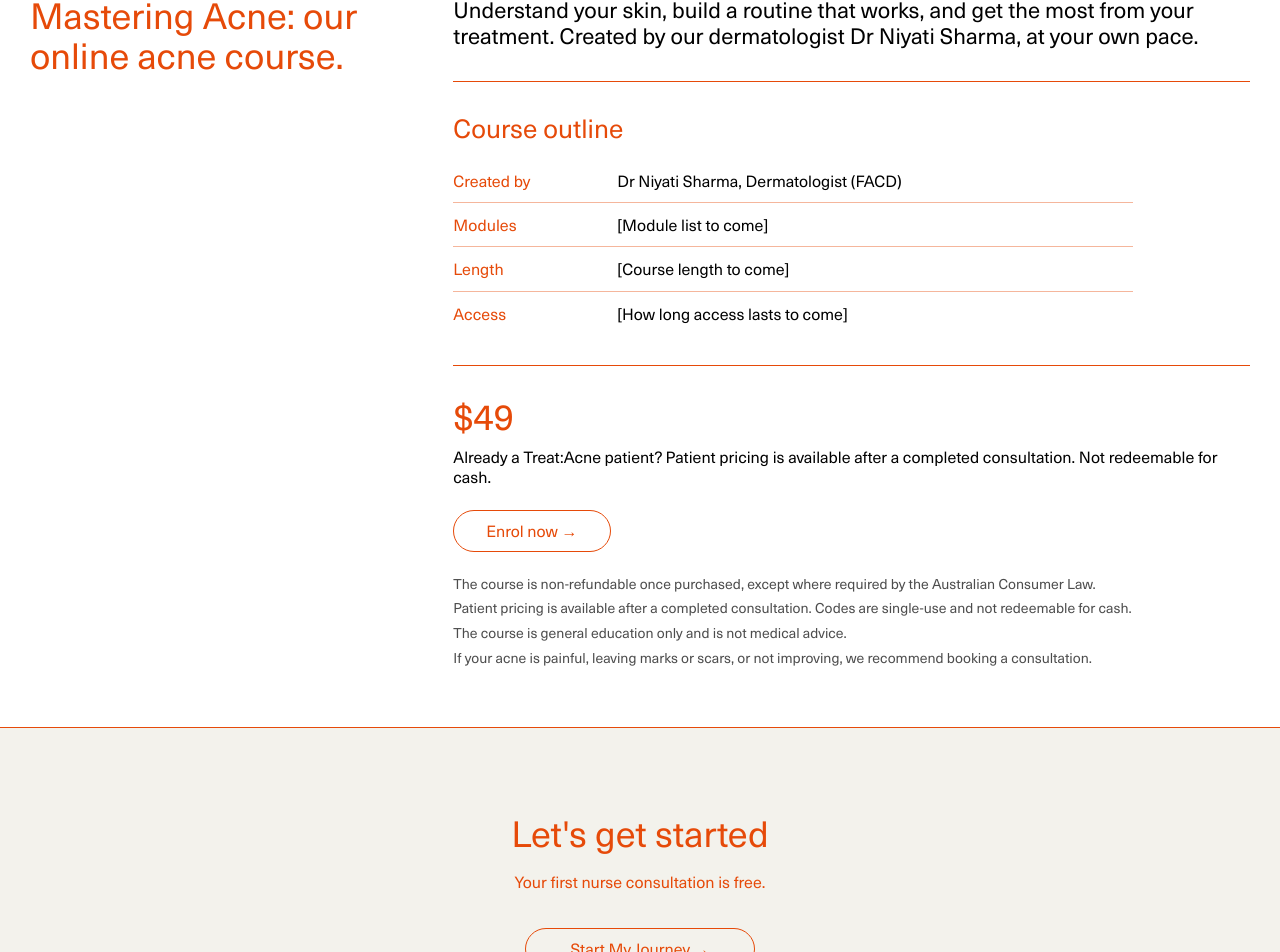
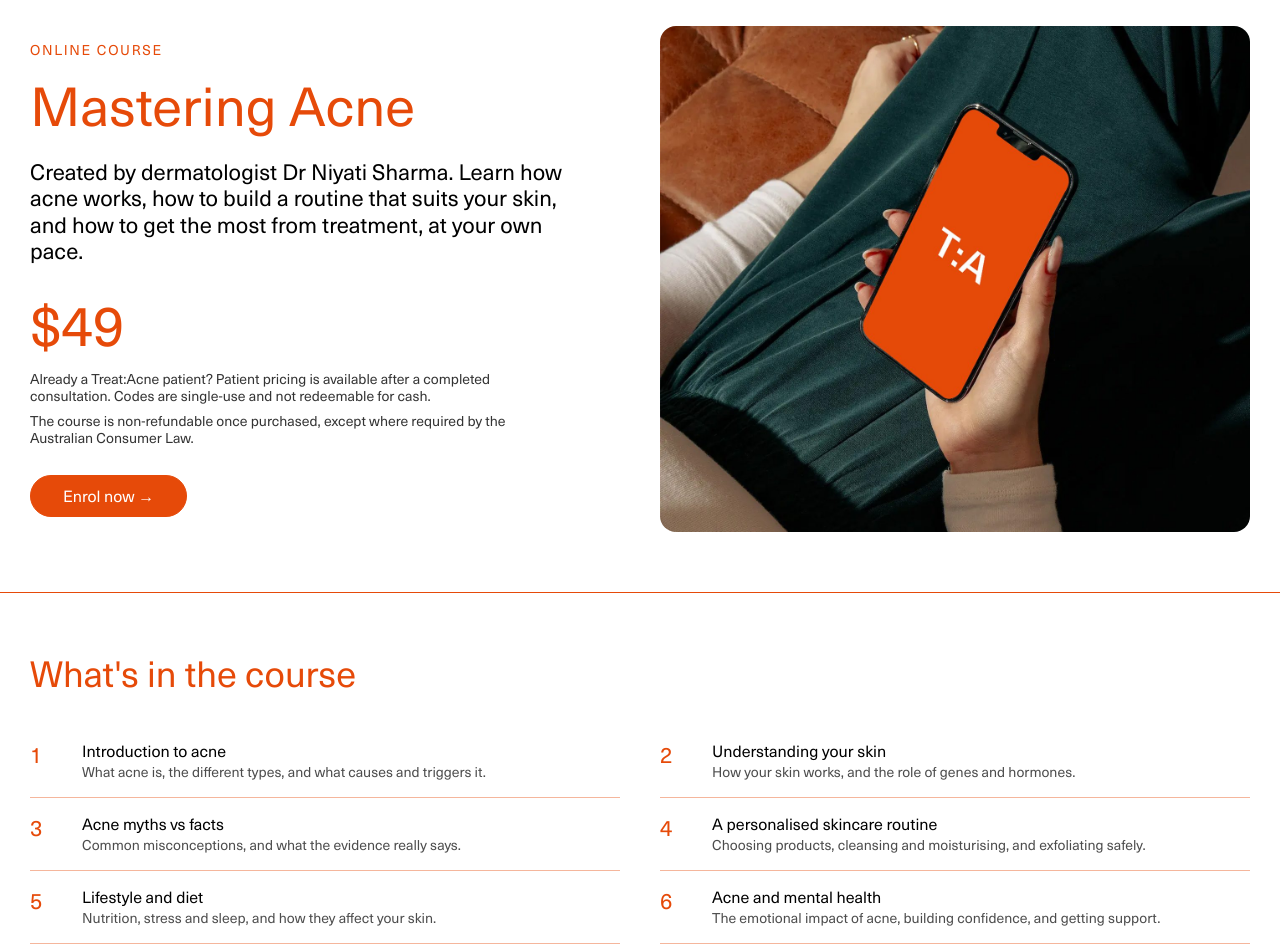
Before and after one commit to OnlineMarketingForDoctors/treatacne, a Next.js app: page /learn in a window 1280 px wide. Shown: the part 97-1049 px from the top of the page. Built offline with nearby package versions, Linux system fonts and the light colour scheme.

Commit message:
Learn: Mastering Acne course page with the 11-module outline
Co-Authored-By: Claude Opus 5.5 <noreply@anthropic.com>
Claude-Session: https://claude.ai/code/session_017rqZm4H3L2eKfkLXvACMTc

```diff
--- a/src/app/(site)/learn/page.tsx
+++ b/src/app/(site)/learn/page.tsx
@@ -1,71 +1,109 @@
 import type { Metadata } from "next";
+import Image from "next/image";
+import { FinalCta } from "@/components/FinalCta";
 import { PillLink } from "@/components/Button";
-import { Block, PageLayout } from "@/components/PageLayout";
+import { revealDelay } from "@/lib/reveal";
 import { COURSE_URL } from "@/lib/site";
 
 export const metadata: Metadata = {
   title: "Mastering Acne online course",
   description:
-    "Mastering Acne, an online course by dermatologist Dr Niyati Sharma: how acne works, how to build a routine that suits your skin, and how to get the most from treatment.",
+    "Mastering Acne, an online course by dermatologist Dr Niyati Sharma: 11 self-paced modules on how acne works, building a routine that suits your skin, and getting the most from treatment. $49.",
   alternates: { canonical: "/learn" },
 };
 
-// TODO: course outline (modules, length, access period) due from Niyati.
-const outline = [
-  { label: "Created by", value: "Dr Niyati Sharma, Dermatologist (FACD)" },
-  { label: "Modules", value: "[Module list to come]" },
-  { label: "Length", value: "[Course length to come]" },
-  { label: "Access", value: "[How long access lasts to come]" },
+// Module titles from the Mastering Acne course outline (check they match Kajabi exactly).
+// "Patient success stories" is left off the website: it would count as testimonials (AHPRA).
+const modules = [
+  { title: "Introduction to acne", body: "What acne is, the different types, and what causes and triggers it." },
+  { title: "Understanding your skin", body: "How your skin works, and the role of genes and hormones." },
+  { title: "Acne myths vs facts", body: "Common misconceptions, and what the evidence really says." },
+  { title: "A personalised skincare routine", body: "Choosing products, cleansing and moisturising, and exfoliating safely." },
+  { title: "Lifestyle and diet", body: "Nutrition, stress and sleep, and how they affect your skin." },
+  { title: "Acne and mental health", body: "The emotional impact of acne, building confidence, and getting support." },
+  { title: "When to seek professional help", body: "Signs your acne needs medical care, and how treatment works." },
+  { title: "Skincare tips for acne-prone skin", body: "Makeup, sun protection, and managing marks and scarring." },
+  { title: "Acne through life stages", body: "Teenage acne, adult acne and hormonal acne." },
+  { title: "Tracking progress and setting goals", body: "Monitoring your skin and creating your own acne action plan." },
+  { title: "Review and next steps", body: "A recap, ongoing support and resources." },
 ];
 
 export default function LearnPage() {
   return (
-    <PageLayout
-      title="Mastering Acne: our online acne course."
-      intro={
-        <p>
-          Understand your skin, build a routine that works, and get the most from your treatment.
-          Created by our dermatologist Dr Niyati Sharma, at your own pace.
+    <>
+      <section className="grid grid-cols-1 items-center gap-8 px-5 pt-10 pb-12 lg:grid-cols-2 lg:gap-[40px] lg:px-[30px] lg:pt-[60px] lg:pb-[60px]">
+        <div>
+          <p data-reveal="up" className="text-small tracking-[0.12em] uppercase">
+            Online course
+          </p>
+          <h1 data-reveal="up" className="mt-4 text-h1 lg:text-h1-lg">
+            Mastering Acne
+          </h1>
+          <p data-reveal="up" style={revealDelay(100)} className="mt-6 max-w-[560px] text-body text-black lg:text-big">
+            Created by dermatologist Dr Niyati Sharma. Learn how acne works, how to build a routine
+            that suits your skin, and how to get the most from treatment, at your own pace.
+          </p>
+          <div data-reveal="up" style={revealDelay(200)}>
+            {/* Public price only: patient pricing lives in Kajabi as single-use codes (AHPRA) */}
+            <p className="mt-8 text-[44px] leading-none lg:text-[56px]">$49</p>
+            <p className="mt-5 max-w-[520px] text-small text-black/80">
+              Already a Treat:Acne patient? Patient pricing is available after a completed
+              consultation. Codes are single-use and not redeemable for cash.
+            </p>
+            <p className="mt-2 max-w-[520px] text-small text-black/80">
+              The course is non-refundable once purchased, except where required by the Australian
+              Consumer Law.
+            </p>
+            {/* TODO: Kajabi checkout link (due from Niyati) */}
+            <PillLink href={COURSE_URL} className="mt-7 w-full bg-brand !text-white hover:!bg-brand-soft sm:w-auto">
+              Enrol now →
+            </PillLink>
+          </div>
+        </div>
+        <div className="relative aspect-[1410/1210] overflow-hidden rounded-2xl">
+          <Image
+            src="/images/phone.jpg"
+            alt="Person holding a phone showing the Treat:Acne app"
+            fill
+            priority
+            sizes="(min-width: 1024px) 50vw, 100vw"
+            data-reveal="zoom"
+            className="object-cover"
+          />
+        </div>
+      </section>
+
+      <section className="border-t border-brand px-5 py-12 lg:px-[30px] lg:py-[60px]">
+        <h2 data-reveal="up" className="text-h2 lg:text-h2-lg">
+          What&apos;s in the course
+        </h2>
+        <ol className="mt-8 grid gap-x-[40px] md:grid-cols-2">
+          {modules.map((m, i) => (
+            <li
+              key={m.title}
+              data-reveal="up"
+              style={revealDelay((i % 2) * 80)}
+              className="grid grid-cols-[40px_1fr] gap-x-3 border-b border-brand/40 py-4"
+            >
+              <span aria-hidden className="text-big">
+                {i + 1}
+              </span>
+              <div>
+                <h3 className="text-body text-black">{m.title}</h3>
+                <p className="mt-1 text-small text-black/70">{m.body}</p>
+              </div>
+            </li>
+          ))}
+        </ol>
+        {/* TODO: add the total course length once known */}
+        <p className="mt-6 text-small text-black/80">
+          11 modules · Self-paced video and written lessons · By Dr Niyati Sharma, Dermatologist
+          (FACD). General education only, not medical advice. If your acne is painful, leaving marks
+          or scars, or not improving, we recommend booking a consultation.
         </p>
-      }
-    >
-      <Block heading="Course outline">
-        <dl className="divide-y divide-brand/40">
-          {outline.map((row) => (
-            <div key={row.label} className="grid gap-1 py-3 sm:grid-cols-[160px_1fr]">
-              <dt className="text-brand">{row.label}</dt>
-              <dd>{row.value}</dd>
-            </div>
-          ))}
-        </dl>
-      </Block>
+      </section>
 
-      <div data-reveal="up" className="border-t border-brand py-[30px]">
-        <p className="text-h2 lg:text-h2-lg">$49</p>
-        <p className="mt-3 text-body text-black">
-          Already a Treat:Acne patient? Patient pricing is available after a completed
-          consultation. Not redeemable for cash.
-        </p>
-        {/* TODO: Kajabi checkout link (due from Niyati) */}
-        <PillLink href={COURSE_URL} className="mt-6 w-full sm:w-auto">
-          Enrol now →
-        </PillLink>
-        <ul className="mt-6 space-y-2 text-small text-black/70">
-          <li>
-            The course is non-refundable once purchased, except where required by the Australian
-            Consumer Law.
-          </li>
-          <li>
-            Patient pricing is available after a completed consultation. Codes are single-use and
-            not redeemable for cash.
-          </li>
-          <li>The course is general education only and is not medical advice.</li>
-          <li>
-            If your acne is painful, leaving marks or scars, or not improving, we recommend booking a
-            consultation.
-          </li>
-        </ul>
-      </div>
-    </PageLayout>
+      <FinalCta />
+    </>
   );
 }
```
